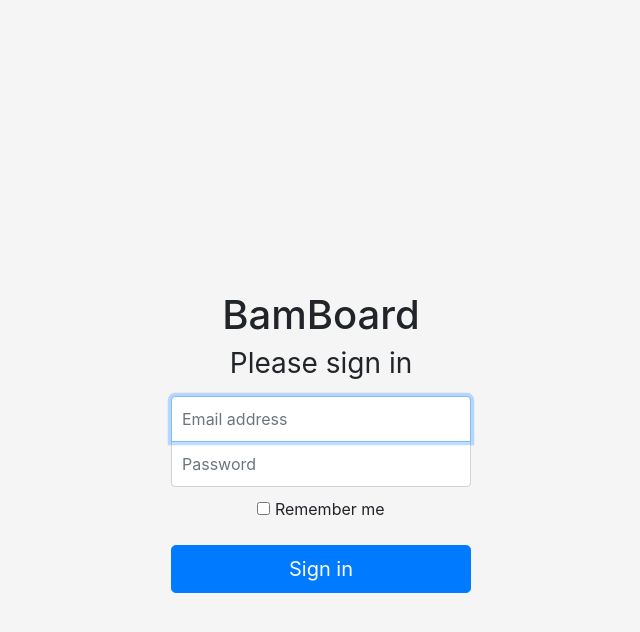
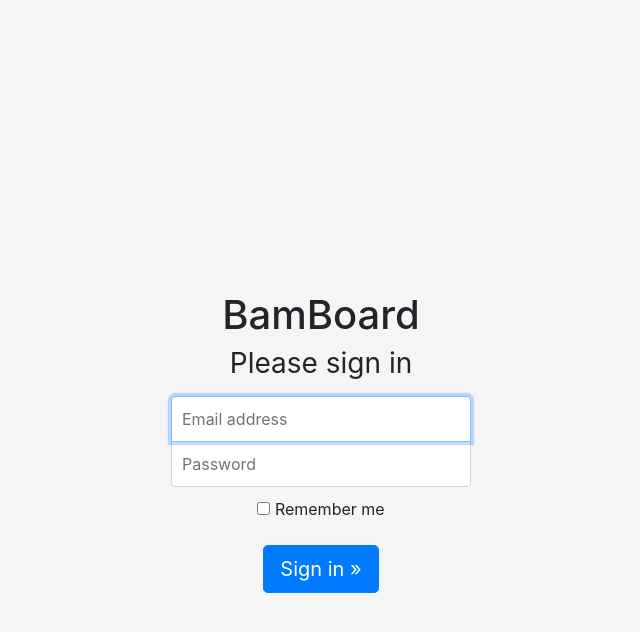
Before and after one commit to Epicrider/BamBoardArt, a Jekyll site: the page BamBoard/main/4.0/website/sign-in/index.html, which Jekyll copies as it is, in a window 1280 px wide. Shown: the top 632 px of the page, without its empty margins (319-959 px from the left). Built offline with Jekyll 4.4.1, drawn with Linux system fonts in a browser that asks for light colours.

```diff
--- a/BamBoard/main/4.0/website/sign-in/index.html
+++ b/BamBoard/main/4.0/website/sign-in/index.html
@@ -29,8 +29,7 @@
           <input type="checkbox" value="remember-me"> Remember me
         </label>
       </div>
-      <button class="btn btn-lg btn-primary btn-block" type="submit">Sign in</button>
-      <p class= 2018-2019</p>
+      <a class="btn btn-lg btn-primary" href="https://www.piskelapp.com/p/agxzfnBpc2tlbC1hcHByEwsSBlBpc2tlbBiAgMDr5ZylCgw/edit" role="button">Sign in &raquo;</a>      <p class= 2018-2019</p>
     </form>
   </body>
 </html>
```
